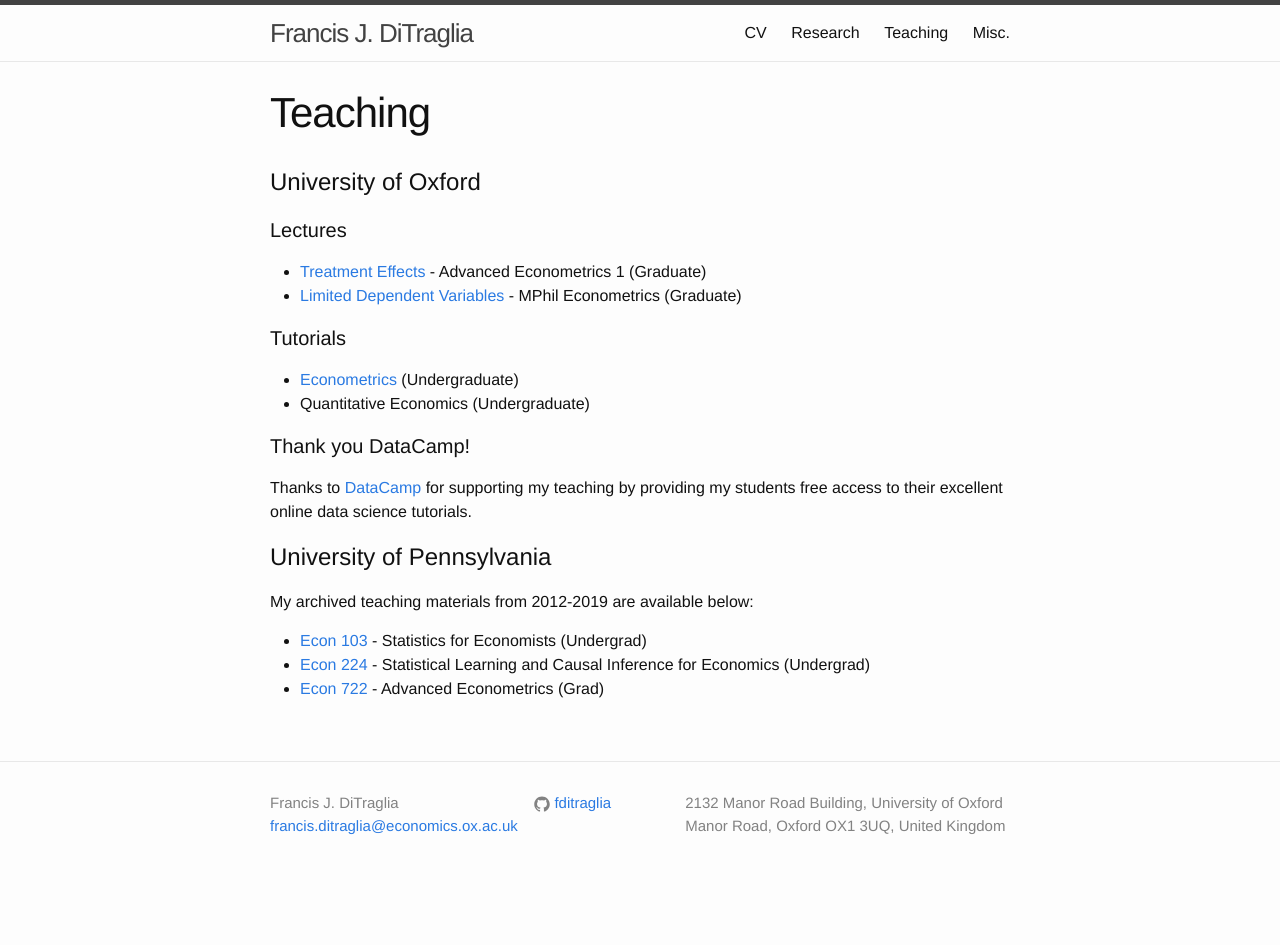
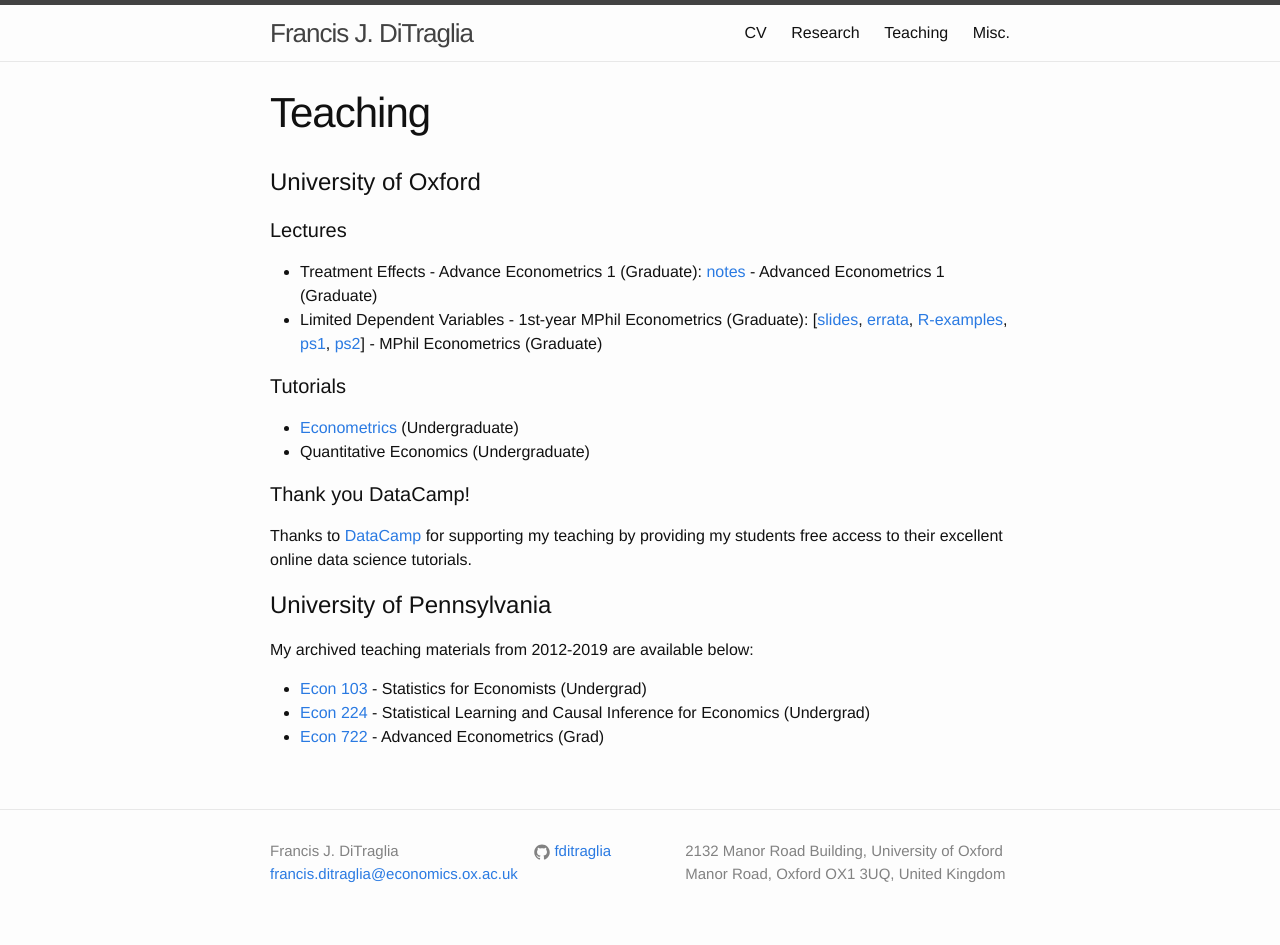
Before and after one commit to fditraglia/fditraglia.github.io, a Jekyll site: the page built from teaching.md, in a window 1280 px wide. Built offline with Jekyll 4.4.1, drawn with Linux system fonts in a browser that asks for light colours; before the commit the page ends 900 px from its top, so only the background shows below that.

Commit message:
add updated slides and errata, add links including dummy links to as-yet-unwritten materials

```diff
--- a/teaching.md
+++ b/teaching.md
@@ -8,8 +8,8 @@ permalink: /teaching/
 # University of Oxford
 
 #### Lectures
-- [Treatment Effects](./pdf/treatment-effects.pdf) - Advanced Econometrics 1 (Graduate)
-- [Limited Dependent Variables](./pdf/limdep.pdf) - MPhil Econometrics (Graduate)
+- Treatment Effects - Advance Econometrics 1 (Graduate): [notes](./pdf/treatment-effects.pdf) - Advanced Econometrics 1 (Graduate)
+- Limited Dependent Variables - 1st-year MPhil Econometrics (Graduate): [[slides](./pdf/limdep.pdf), [errata](./pdf/limdep-errata.pdf), [R-examples](./pdf/), [ps1](./pdf/), [ps2](./pdf/)] - MPhil Econometrics (Graduate)
 
 #### Tutorials
 - [Econometrics](./pdf/econometrics-tutorials.pdf) (Undergraduate)
```
Also changed, not shown: 2 other files.
